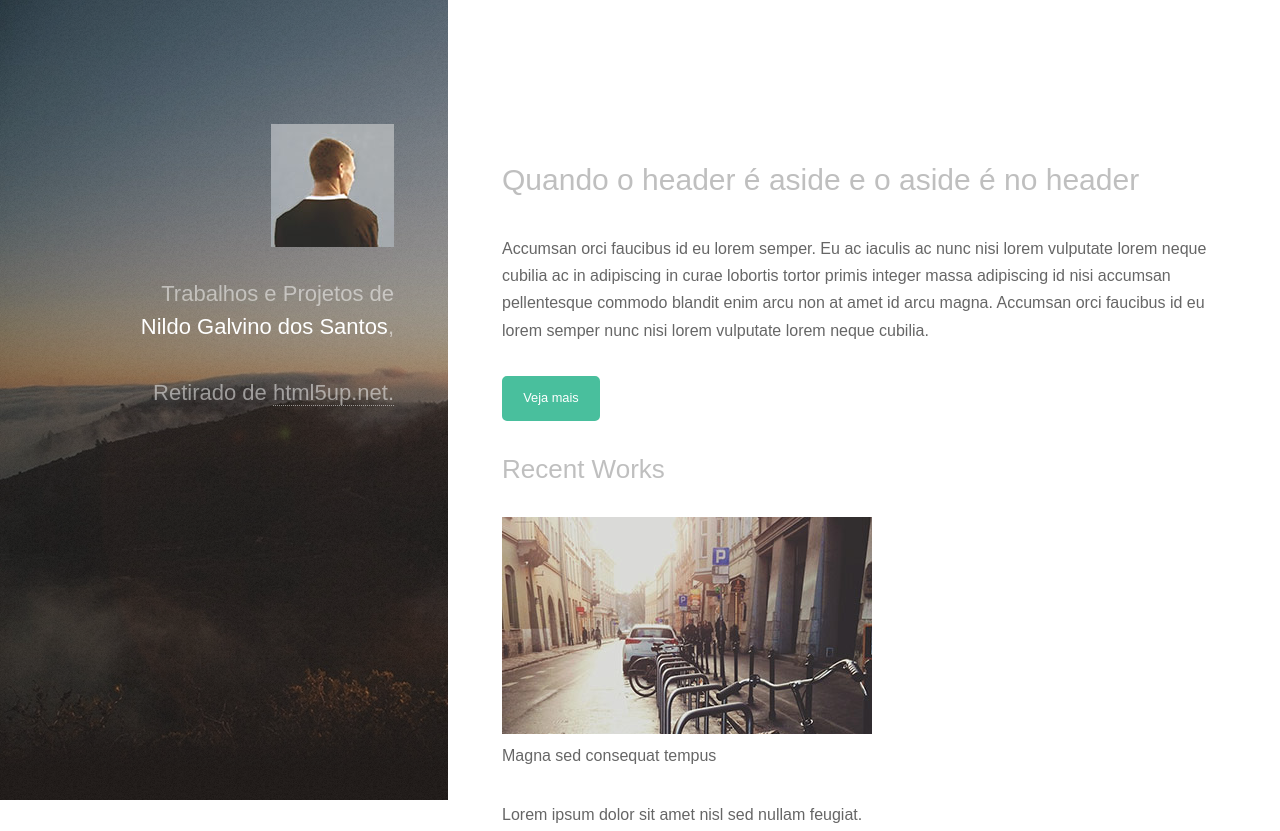
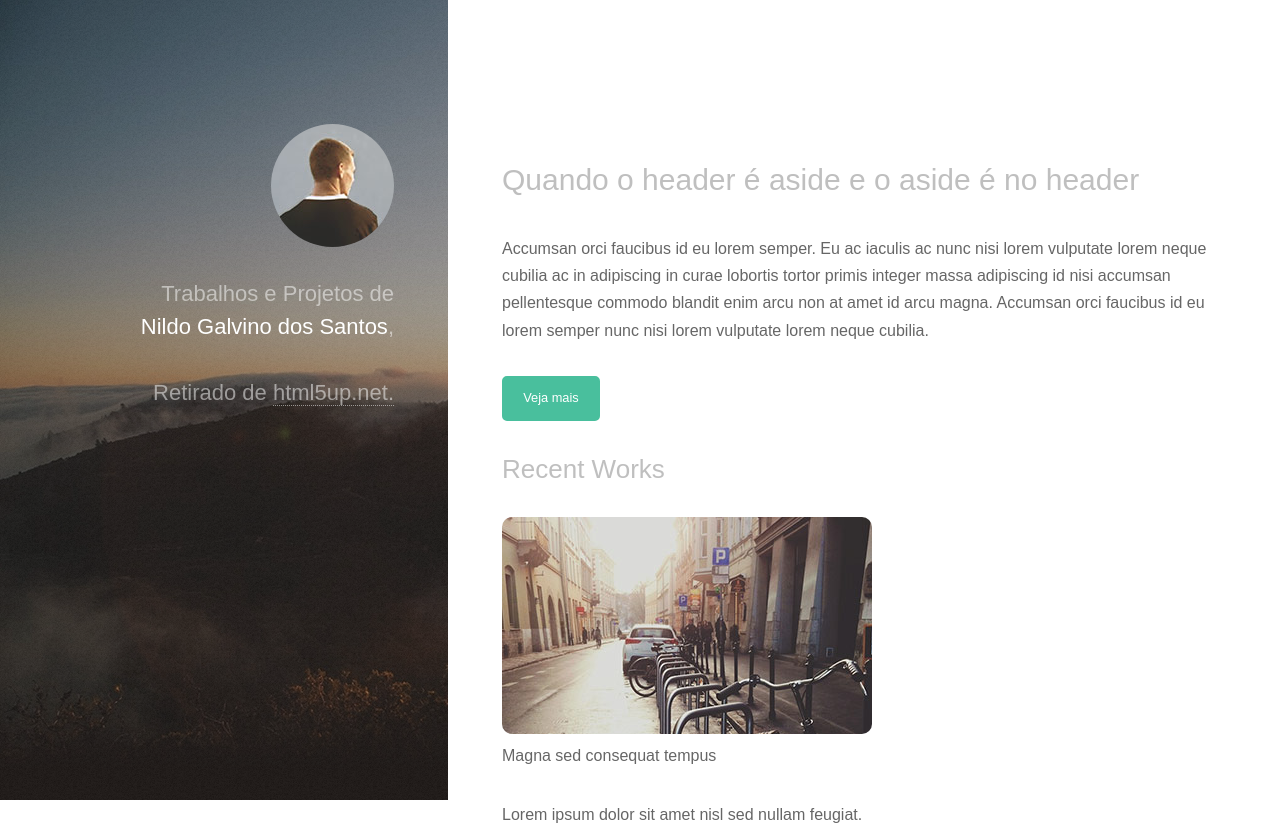
Before and after one commit to nildogalvino/projeto-strata, a plain HTML site: page index.html in a window 1280 px wide. Shown: the top 831 px of the page. Drawn offline with Linux system fonts and the light colour scheme; a web font is replaced by a local one.

Commit message:
Fazendo algums ajustes no HTML

```diff
--- a/index.html
+++ b/index.html
@@ -37,7 +37,6 @@
 
         <div class="row">
             <div class="col-2">
-                <div class="col-2">
                 <article class="recent-works-card">
                     <a class="imagem-link" href="images/fulls/01.jpg">
                         <img src="images/thumbs/01.jpg" alt="descrição">
@@ -59,7 +58,7 @@
                     <p class="recent-works-card-title">Tortor metus commodo</p>
                     <p>Lorem ipsum dolor sit amet nisl sed  nullam feugiat.</p>
                  </article>
-
+                </div>
             <div class="col-2">
                 <article class="recent-works-card">
                     <a class="imagem-link" href="images/fulls/04.jpg">
@@ -83,19 +82,13 @@
                     <p>Lorem ipsum dolor sit amet nisl sed  nullam feugiat.</p>
                  </article>
                 </div>
-                </div>
-                </div>
-
-
-
-
+                </div> <!--row-->
                  <a href="#" title="Veja Portfolio completo" class="button-default">Veja Portfolio completo</a>
                </section>
 <section class="main-content-section">
         <h3>Get in Touch</h3>
         <p>Accumsan pellentesque commodo blandit enim arcu non at amet id arcu magna. Accumsan orci faucibus id eu lorem semper nunc nisi lorem vulputate lorem neque lorem ipsum dolor.</p>
         <form action="#" method="post">
-
             <div class="row">
             <div class="col-2-3">
                 <div class="row">
@@ -108,13 +101,11 @@
                 <input placeholder="digite seu e-mail" type="text" name="email" id="email">
             </div>
             </div>
-
                 <label for="mensagem">Digite sua mensagem</label>
                 <textarea name="mensagem" id="mensagem"></textarea>
                 <address>
                 <input type="submit" value="Enviar" class="button-default button-default-stroke button-default-big">
             </form>
-
             </address>
             </div>
             <div class="col-1-3">
@@ -130,16 +121,8 @@
                     <span>E-mail</span>
                     email@server.com
                 </p>
-
             </div>
         </div>
-
-
-
-
-
-
-
         </section>
     <section class="main-content-section">
         <h3>Elements</h3>
@@ -168,7 +151,6 @@ alert('oi');
 
             </code>
         </pre>
-
         <h4>Listas</h4>
         <div class="row">
             <div class="col2">
--- a/style.css
+++ b/style.css
@@ -14,6 +14,11 @@ a{
 
 p{
     margin: 0 0 2em;
+}
+
+img{
+    max-width: 100%;
+    border-radius: 10px;
 }
 
 a:hover{
@@ -254,6 +259,16 @@ textarea{
     box-sizing: border-box;
 }
 
+.main-header-link img{
+    border-radius: 50%;
+    overflow: hidden;
+}
+
+.recent-works-card img{
+    border-radius: 10px;
+    overflow: hidden;
+}
+
 /* Grid */
 
 .row{
```
Lines whose indentation alone changed are shown as unchanged.
